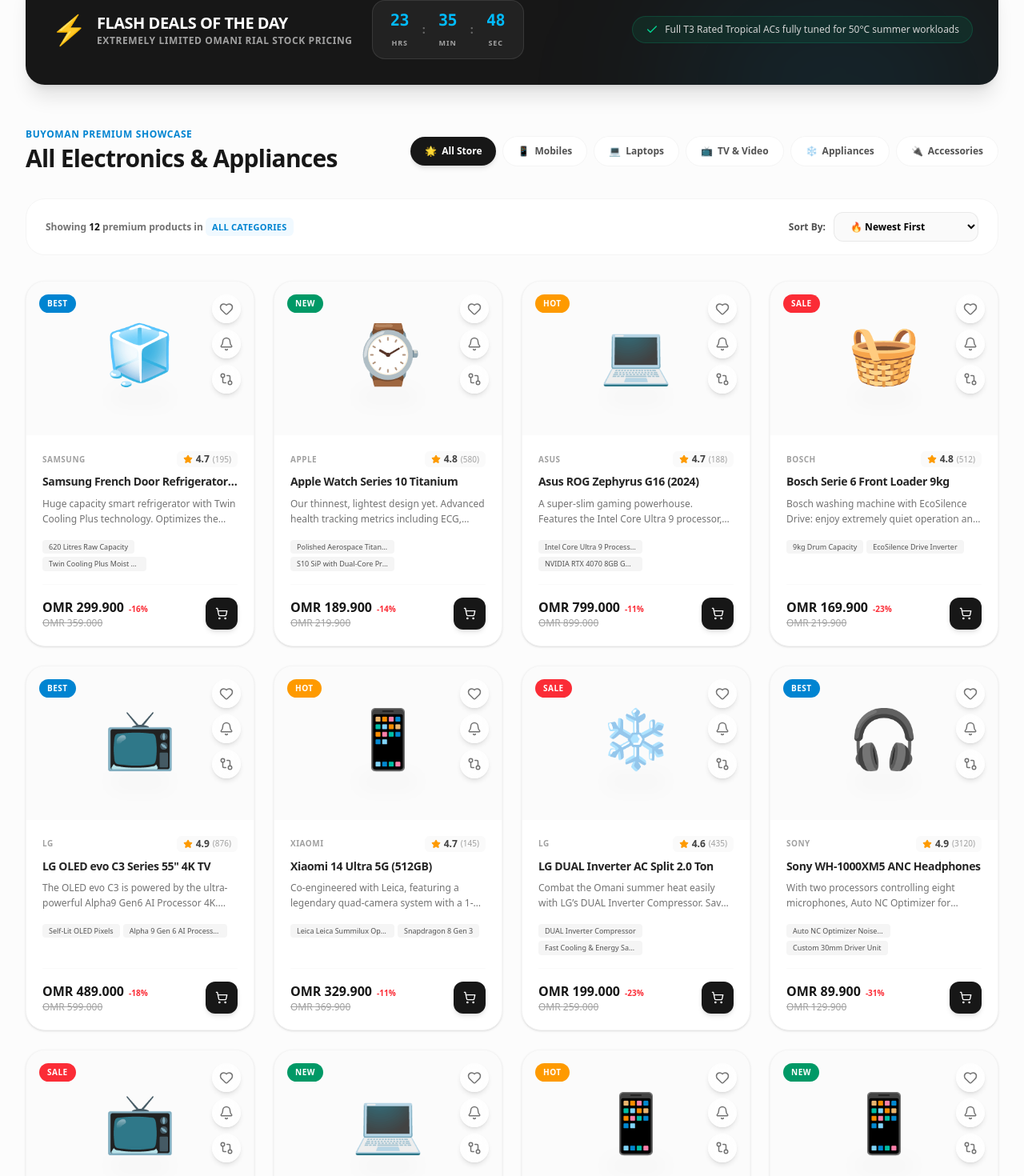
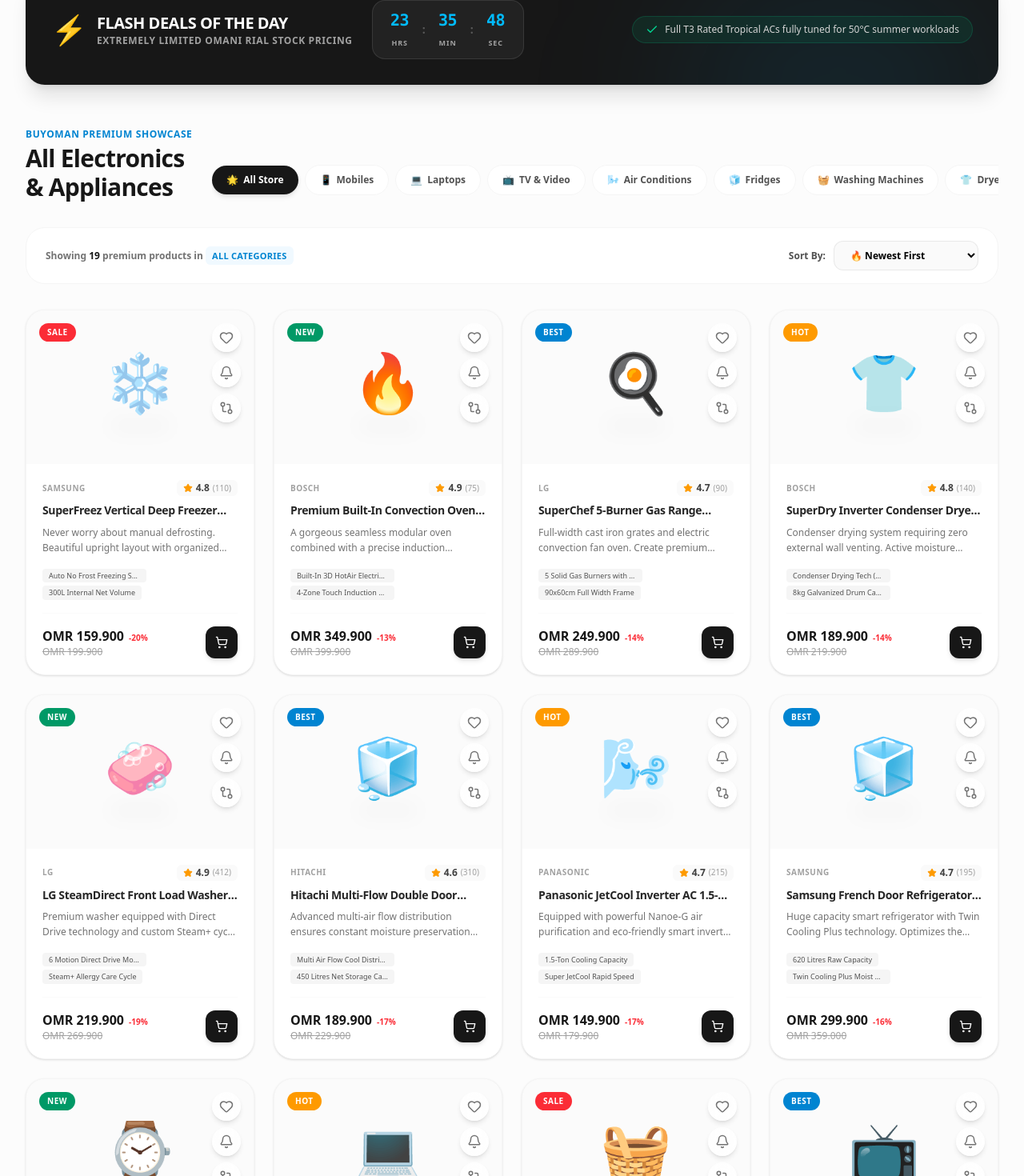
Before and after one commit to abuhamdan144-ship-it/buyOman, a React (Vite) app: page / in a window 1280 px wide. Shown: the part 685-2155 px from the top of the page at 80% size. Built offline with nearby package versions, Linux system fonts and the light colour scheme.

Commit message:
feat(catalog): expand appliance categories
Added granular categories for major appliances including air conditioners, fridges, washing machines, dryers, and cooking ranges to improve product classification and navigation.

```diff
--- a/src/App.tsx
+++ b/src/App.tsx
@@ -820,8 +820,15 @@
                 { id: 'mobile', icon: '📱', label: 'Mobiles' },
                 { id: 'laptop', icon: '💻', label: 'Laptops' },
                 { id: 'tv', icon: '📺', label: 'TV & Video' },
-                { id: 'appliance', icon: '❄️', label: 'Appliances' },
-                { id: 'accessory', icon: '🔌', label: 'Accessories' }
+                { id: 'air_conditin', icon: '🌬️', label: 'Air Conditions' },
+                { id: 'fridge', icon: '🧊', label: 'Fridges' },
+                { id: 'wasing_machin', icon: '🧺', label: 'Washing Machines' },
+                { id: 'dryer', icon: '👕', label: 'Dryers' },
+                { id: 'cooking_rang', icon: '🍳', label: 'Cooking Ranges' },
+                { id: 'biltin_coocing_range', icon: '🔥', label: 'Built-in Cooking' },
+                { id: 'freezer', icon: '🍦', label: 'Freezers' },
+                { id: 'appliance', icon: '🔌', label: 'Small Appliances' },
+                { id: 'accessory', icon: '🎧', label: 'Accessories' }
               ].map((tab) => (
                 <button
                   key={tab.id}
--- a/src/components/AdminDashboard.tsx
+++ b/src/components/AdminDashboard.tsx
@@ -56,7 +56,7 @@
   const [activeTab, setActiveTab] = useState<'analytics' | 'inventory' | 'orders' | 'promotions'>('analytics');
 
   // Promotions & Campaign Manager State Variables
-  const [promoCategory, setPromoCategory] = useState<'all' | 'mobile' | 'laptop' | 'tv' | 'appliance' | 'accessory'>('all');
+  const [promoCategory, setPromoCategory] = useState<'all' | 'mobile' | 'laptop' | 'tv' | 'appliance' | 'accessory' | 'air_conditin' | 'fridge' | 'wasing_machin' | 'dryer' | 'cooking_rang' | 'biltin_coocing_range' | 'freezer'>('all');
   const [promoDiscountPct, setPromoDiscountPct] = useState<number>(10);
   const [promoBadge, setPromoBadge] = useState<'sale' | 'hot' | 'best' | '' | 'flash'>('sale');
 
@@ -75,7 +75,7 @@
   // New product input state
   const [newProdName, setNewProdName] = useState('');
   const [newProdBrand, setNewProdBrand] = useState('');
-  const [newProdCategory, setNewProdCategory] = useState<'mobile' | 'laptop' | 'tv' | 'appliance' | 'accessory'>('mobile');
+  const [newProdCategory, setNewProdCategory] = useState<'mobile' | 'laptop' | 'tv' | 'appliance' | 'accessory' | 'air_conditin' | 'fridge' | 'wasing_machin' | 'dryer' | 'cooking_rang' | 'biltin_coocing_range' | 'freezer'>('mobile');
   const [newProdEmoji, setNewProdEmoji] = useState('📦');
   const [newProdPrice, setNewProdPrice] = useState('');
   const [newProdOldPrice, setNewProdOldPrice] = useState('');
@@ -587,12 +587,19 @@
                             <select
                               value={newProdCategory}
                               onChange={e => setNewProdCategory(e.target.value as any)}
-                              className="w-full bg-neutral-900 border border-neutral-850 rounded-lg p-2.5 focus:outline-none text-white font-bold"
+                              className="w-full bg-neutral-900 border border-neutral-850 rounded-lg p-2.5 focus:outline-none text-white font-bold text-xs"
                             >
                               <option value="mobile">Smartphones</option>
                               <option value="laptop">Laptops</option>
                               <option value="tv">Televisions</option>
-                              <option value="appliance">Smart Appliances</option>
+                              <option value="air_conditin">Air Conditioning</option>
+                              <option value="fridge">Fridges</option>
+                              <option value="wasing_machin">Washing Machines</option>
+                              <option value="dryer">Dryers</option>
+                              <option value="cooking_rang">Cooking Ranges</option>
+                              <option value="biltin_coocing_range">Built-in Cooking Ranges</option>
+                              <option value="freezer">Freezers</option>
+                              <option value="appliance">Small Appliances</option>
                               <option value="accessory">Accessories</option>
                             </select>
                           </div>
@@ -601,19 +608,25 @@
                             <select
                               value={newProdEmoji}
                               onChange={e => setNewProdEmoji(e.target.value)}
-                              className="w-full bg-neutral-900 border border-neutral-850 rounded-lg p-2.5 focus:outline-none text-white font-bold"
+                              className="w-full bg-neutral-900 border border-neutral-850 rounded-lg p-2.5 focus:outline-none text-white font-bold text-xs"
                             >
                               <option value="📱">📱 Phone</option>
                               <option value="💻">💻 Laptop</option>
                               <option value="📺">📺 Television</option>
                               <option value="❄️">❄️ AC Unit</option>
+                              <option value="🌬️">🌬️ Cool Breeze</option>
+                              <option value="🧊">🧊 Refrigerator</option>
                               <option value="🧺">🧺 Washer</option>
-                              <option value="🎧">🎧 Audio</option>
-                              <option value="🧊">🧊 Refrigerator</option>
-                              <option value="🍳">🍳 range OMR</option>
+                              <option value="🧼">🧼 Soap / Clean</option>
+                              <option value="👕">👕 Dryer / Clothes</option>
+                              <option value="🍳">🍳 Cooking Range</option>
+                              <option value="🔥">🔥 Built-in Induction</option>
+                              <option value="🍦">🍦 Freezer / Cold</option>
+                              <option value="🎧">🎧 Audio / Headphones</option>
                               <option value="🧹">🧹 Vacuum</option>
                               <option value="🤖">🤖 Robot Cleaner</option>
                               <option value="⌚">⌚ Watch</option>
+                              <option value="📦">📦 General Box</option>
                             </select>
                           </div>
                           <div>
@@ -998,12 +1011,19 @@
                           <select
                             value={promoCategory}
                             onChange={(e) => setPromoCategory(e.target.value as any)}
-                            className="w-full bg-neutral-900 border border-neutral-805 rounded-lg p-2.5 focus:outline-none text-white font-bold"
+                            className="w-full bg-neutral-900 border border-neutral-805 rounded-lg p-2.5 focus:outline-none text-white font-bold text-xs"
                           >
                             <option value="all">All Departments / Categories</option>
                             <option value="mobile">Smartphones Collection</option>
                             <option value="laptop">Premium Laptops</option>
                             <option value="tv">High-Def Televisions</option>
+                            <option value="air_conditin">Air Conditioning</option>
+                            <option value="fridge">Fridges</option>
+                            <option value="wasing_machin">Washing Machines</option>
+                            <option value="dryer">Dryers</option>
+                            <option value="cooking_rang">Cooking Ranges</option>
+                            <option value="biltin_coocing_range">Built-in Cooking Ranges</option>
+                            <option value="freezer">Freezers</option>
                             <option value="appliance">Smart Appliances</option>
                             <option value="accessory">Accessories & Wearables</option>
                           </select>
--- a/src/data.ts
+++ b/src/data.ts
@@ -86,7 +86,7 @@
     rating: 4.6,
     reviews: 435,
     badge: "sale",
-    category: "appliance",
+    category: "air_conditin",
     description: "Combat the Omani summer heat easily with LG’s DUAL Inverter Compressor. Save up to 70% energy while enjoying high-speed cooling and reliable anti-corrosive Gold Fin technology.",
     specs: ["DUAL Inverter Compressor", "Fast Cooling & Energy Saving", "Gold Fin Anti-Corrosion Shield", "Super Silent Operation", "Tropical T3 Compressor Tested"]
   },
@@ -128,7 +128,7 @@
     rating: 4.8,
     reviews: 512,
     badge: "sale",
-    category: "appliance",
+    category: "wasing_machin",
     description: "Bosch washing machine with EcoSilence Drive: enjoy extremely quiet operation and excellent durability. SpeedPerfect decreases cycle duration by up to 65% with optimal clean results.",
     specs: ["9kg Drum Capacity", "EcoSilence Drive Inverter", "SpeedPerfect Speed-up System", "VarioDrum Gentle Fiber Care", "AntiVibration Noise-muffling Sidewalls"]
   },
@@ -170,9 +170,107 @@
     rating: 4.7,
     reviews: 195,
     badge: "best",
-    category: "appliance",
+    category: "fridge",
     description: "Huge capacity smart refrigerator with Twin Cooling Plus technology. Optimizes the temperature and humidity in both fridges and freezers using completely independent cooling circuits.",
     specs: ["620 Litres Raw Capacity", "Twin Cooling Plus Moist Keep", "Smart Conversion 5-in-1 Modes", "Digital Inverter Compressor 20Y Warranty", "Fingerprint Resistant Coat Finish"]
+  },
+  {
+    id: 13,
+    name: "Panasonic JetCool Inverter AC 1.5-Ton",
+    brand: "Panasonic",
+    emoji: "🌬️",
+    price: 149.900,
+    oldPrice: 179.900,
+    rating: 4.7,
+    reviews: 215,
+    badge: "hot",
+    category: "air_conditin",
+    description: "Equipped with powerful Nanoe-G air purification and eco-friendly smart inverter. Instantly chills Omani homes with high tropical rating operations.",
+    specs: ["1.5-Ton Cooling Capacity", "Super JetCool Rapid Speed", "Nanoe-G Dust & Germ Purifier", "4-Way Auto Swing Comfort", "Blue Fin Tropical Condenser Coat"]
+  },
+  {
+    id: 14,
+    name: "Hitachi Multi-Flow Double Door Fridge 450L",
+    brand: "Hitachi",
+    emoji: "🧊",
+    price: 189.900,
+    oldPrice: 229.900,
+    rating: 4.6,
+    reviews: 310,
+    badge: "best",
+    category: "fridge",
+    description: "Advanced multi-air flow distribution ensures constant moisture preservation across the internal 450 Litres storage ecosystem.",
+    specs: ["Multi Air Flow Cool Distribution", "450 Litres Net Storage Capacity", "Super Freeze / Fast Chill Dial", "Moisture Balanced Vegetable Crisper", "Eco LED Bright Internal Lighting"]
+  },
+  {
+    id: 15,
+    name: "LG SteamDirect Front Load Washer 10kg",
+    brand: "LG",
+    emoji: "🧼",
+    price: 219.900,
+    oldPrice: 269.900,
+    rating: 4.9,
+    reviews: 412,
+    badge: "new",
+    category: "wasing_machin",
+    description: "Premium washer equipped with Direct Drive technology and custom Steam+ cycle designed to completely eliminate allergens and fabric micro-dust.",
+    specs: ["6 Motion Direct Drive Motor", "Steam+ Allergy Care Cycle", "AI DD Intelligent Fabric Sensor", "TurboWash 360 Express Clean", "Tempered Heat-Resistant Glass Door"]
+  },
+  {
+    id: 16,
+    name: "SuperDry Inverter Condenser Dryer 8kg",
+    brand: "Bosch",
+    emoji: "👕",
+    price: 189.900,
+    oldPrice: 219.900,
+    rating: 4.8,
+    reviews: 140,
+    badge: "hot",
+    category: "dryer",
+    description: "Condenser drying system requiring zero external wall venting. Active moisture mapping prevents any shrinking of your premium fabrics.",
+    specs: ["Condenser Drying Tech (No Venting)", "8kg Galvanized Drum Capacity", "SensitiveDrying Wave system", "AutoDry Smart Moisture Monitoring", "AntiVibration Noise-reducing Shield"]
+  },
+  {
+    id: 17,
+    name: "SuperChef 5-Burner Gas Range 90x60",
+    brand: "LG",
+    emoji: "🍳",
+    price: 249.900,
+    oldPrice: 289.900,
+    rating: 4.7,
+    reviews: 90,
+    badge: "best",
+    category: "cooking_rang",
+    description: "Full-width cast iron grates and electric convection fan oven. Create premium family banquets in style with rapid heating burners.",
+    specs: ["5 Solid Gas Burners with Wok Zone", "90x60cm Full Width Frame", "Dual Fan Convection Electric Oven", "Heavy Duty Cast Iron Pan Supports", "One-Hand Auto Ignitions"]
+  },
+  {
+    id: 18,
+    name: "Premium Built-In Convection Oven & Induction Hob Combo",
+    brand: "Bosch",
+    emoji: "🔥",
+    price: 349.900,
+    oldPrice: 399.900,
+    rating: 4.9,
+    reviews: 75,
+    badge: "new",
+    category: "biltin_coocing_range",
+    description: "A gorgeous seamless modular oven combined with a precise induction cooktop. Standard-setting design for clean modern Omani kitchens.",
+    specs: ["Built-In 3D HotAir Electric Oven", "4-Zone Touch Induction Hob Combo", "EcoClean Direct Self-cleaning Coating", "Child Safety Automatically Configured", "Sleek Black Aesthetic Premium Glass"]
+  },
+  {
+    id: 19,
+    name: "SuperFreez Vertical Deep Freezer 300L",
+    brand: "Samsung",
+    emoji: "❄️",
+    price: 159.900,
+    oldPrice: 199.900,
+    rating: 4.8,
+    reviews: 110,
+    badge: "sale",
+    category: "freezer",
+    description: "Never worry about manual defrosting. Beautiful upright layout with organized storage bays for preserving all of your meat and ingredients safely.",
+    specs: ["Auto No Frost Freezing System", "300L Internal Net Volume", "7 Removable Large Drawers", "All-around Cool Air Ducts Distribution", "Internal Digital Tempered Micro-Controller"]
   }
 ];
 
--- a/src/types.ts
+++ b/src/types.ts
@@ -13,7 +13,7 @@
   rating: number;
   reviews: number;
   badge?: 'new' | 'sale' | 'hot' | 'best';
-  category: 'mobile' | 'laptop' | 'tv' | 'appliance' | 'accessory';
+  category: 'mobile' | 'laptop' | 'tv' | 'appliance' | 'accessory' | 'air_conditin' | 'fridge' | 'wasing_machin' | 'dryer' | 'cooking_rang' | 'biltin_coocing_range' | 'freezer';
   description: string;
   specs: string[];
   image?: string; // High quality uploaded image (Base64 string)
```
